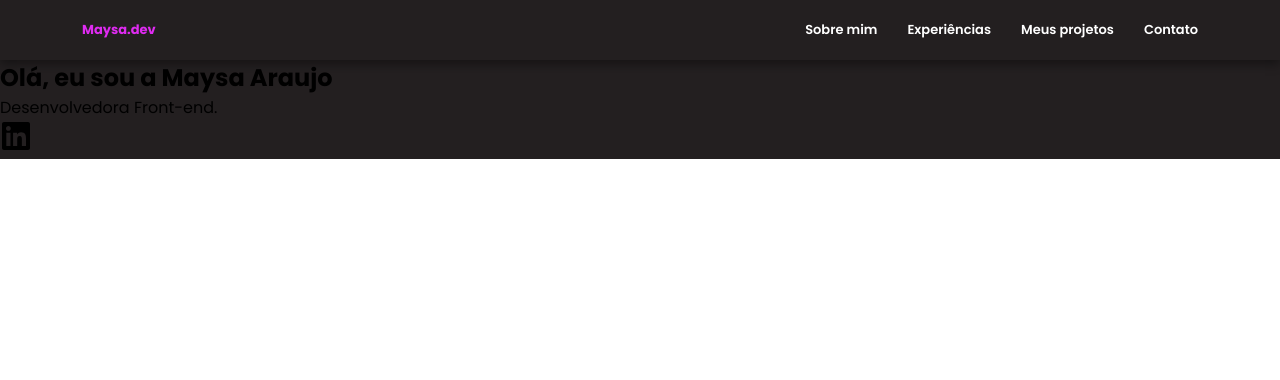
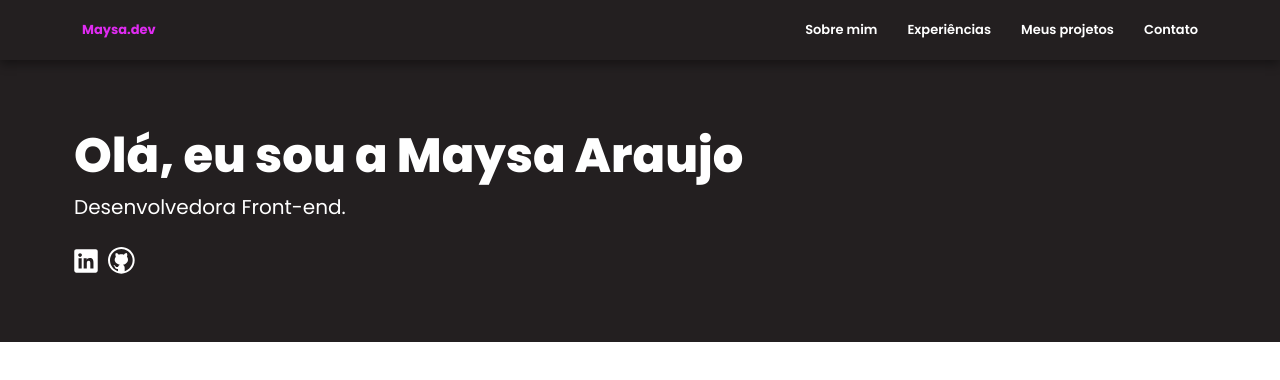
Before and after one commit to maysaraujo/portfolio, a React (Vite) app: page / in a window 1280 px wide. Shown: the top 380 px of the page. Built offline with nearby package versions, Linux system fonts and the light colour scheme.

Commit message:
feat: adding the apresentation component

```diff
--- a/src/components/Apresentacao/Apresentacao.jsx
+++ b/src/components/Apresentacao/Apresentacao.jsx
@@ -3,13 +3,32 @@ import styles from './Apresentacao.module.css';
 const Apresentacao = () => {
   return (
     <section>
-      <h1>Olá, eu sou a Maysa Araujo</h1>
-      <p> Desenvolvedora Front-end.</p>
-      <div className={styles.redes}>
-        <div className={styles.iconLinkedin}>
-          <svg xmlns='http://www.w3.org/2000/svg' viewBox='0 0 448 512'>
-            <path d='M416 32H31.9C14.3 32 0 46.5 0 64.3v383.4C0 465.5 14.3 480 31.9 480H416c17.6 0 32-14.5 32-32.3V64.3c0-17.8-14.4-32.3-32-32.3zM135.4 416H69V202.2h66.5V416zm-33.2-243c-21.3 0-38.5-17.3-38.5-38.5S80.9 96 102.2 96c21.2 0 38.5 17.3 38.5 38.5 0 21.3-17.2 38.5-38.5 38.5zm282.1 243h-66.4V312c0-24.8-.5-56.7-34.5-56.7-34.6 0-39.9 27-39.9 54.9V416h-66.4V202.2h63.7v29.2h.9c8.9-16.8 30.6-34.5 62.9-34.5 67.2 0 79.7 44.3 79.7 101.9V416z' />
-          </svg>
+      <div className='container'>
+        <div className={styles.apresentacaoContainer}>
+          <h1>Olá, eu sou a Maysa Araujo</h1>
+          <p> Desenvolvedora Front-end.</p>
+          <div className={styles.redes}>
+            <div className={styles.iconLinkedin}>
+              <svg
+                width='24'
+                height='24'
+                viewBox='0 0 24 24'
+                xmlns='http://www.w3.org/2000/svg'
+              >
+                <path d='M21.6 0.266663H2.4C1.22133 0.266663 0.266663 1.22133 0.266663 2.4V21.6C0.266663 22.7787 1.22133 23.7333 2.4 23.7333H21.6C22.7787 23.7333 23.7333 22.7787 23.7333 21.6V2.4C23.7333 1.22133 22.7787 0.266663 21.6 0.266663ZM7.68426 19.4667H4.53759V9.34186H7.68426V19.4667ZM6.07893 7.89439C5.06453 7.89439 4.24426 7.07199 4.24426 6.05973C4.24426 5.04746 5.06559 4.22613 6.07893 4.22613C7.09013 4.22613 7.91253 5.04853 7.91253 6.05973C7.91253 7.07199 7.09013 7.89439 6.07893 7.89439ZM19.4709 19.4667H16.3264V14.5429C16.3264 13.3685 16.3051 11.8581 14.6912 11.8581C13.0539 11.8581 12.8021 13.1371 12.8021 14.4576V19.4667H9.65759V9.34186H12.6763V10.7253H12.7189C13.1392 9.92959 14.1653 9.09013 15.696 9.09013C18.8821 9.09013 19.4709 11.1872 19.4709 13.9136V19.4667Z' />
+              </svg>
+            </div>
+            <div className={styles.iconGithub}>
+              <svg
+                width='27'
+                height='27'
+                viewBox='0 0 27 27'
+                xmlns='http://www.w3.org/2000/svg'
+              >
+                <path d='M13.3333 0C5.98138 0 0 5.98138 0 13.3333C0 20.6853 5.98138 26.6667 13.3333 26.6667C20.6853 26.6667 26.6667 20.6853 26.6667 13.3333C26.6667 5.98138 20.6853 0 13.3333 0ZM13.3333 2C19.6044 2 24.6667 7.06226 24.6667 13.3333C24.6667 18.4436 21.3046 22.7483 16.6667 24.168V20.7578C16.6667 19.4844 15.9329 18.3924 14.8724 17.8489C16.9644 17.4487 18.6865 16.2655 19.4971 14.6716C20.3076 13.0776 20.107 11.2687 18.9583 9.81379C19.254 8.9036 19.5843 7.30711 18.7995 6.05078C17.2862 6.05078 16.3098 7.08805 15.8437 7.73307C15.0471 7.47135 14.1946 7.3356 13.3333 7.33333C12.4716 7.3341 11.6181 7.46852 10.8203 7.72916C10.3532 7.08384 9.37749 6.05078 7.86719 6.05078C6.96648 7.49254 7.52328 9.04303 7.82162 9.67577C6.59469 11.1251 6.33486 12.9638 7.12638 14.5957C7.91789 16.2276 9.65998 17.4449 11.7878 17.8529C10.917 18.3016 10.2649 19.116 10.0651 20.1042H9.18881C8.32414 20.1042 7.98818 19.7528 7.52084 19.1601C7.05951 18.5675 6.56346 18.1692 5.96746 18.0039C5.64612 17.9699 5.42964 18.2143 5.70964 18.431C6.65564 19.075 6.72094 20.129 7.10027 20.819C7.4456 21.4403 8.15314 22 8.95313 22H10V24.168C5.36205 22.7483 2.00001 18.4436 2.00001 13.3333C2.00001 7.06226 7.06226 2 13.3333 2Z' />
+              </svg>
+            </div>
+          </div>
         </div>
       </div>
     </section>
--- a/src/components/Apresentacao/Apresentacao.module.css
+++ b/src/components/Apresentacao/Apresentacao.module.css
@@ -2,8 +2,47 @@ section {
   background-color: var(--black-200);
 }
 
+section .apresentacaoContainer {
+  padding: 60px 0 60px 10px;
+}
+
+section .apresentacaoContainer h1 {
+  font-size: 48px;
+  color: var(--white);
+  font-weight: 800;
+}
+
+section .apresentacaoContainer {
+  font-size: 20px;
+  color: var(--white);
+  margin-bottom: 25px;
+}
+
+section .redes {
+  display: flex;
+  align-items: center;
+  gap: 10px;
+  margin-top: 25px;
+}
+
 section .redes .iconLinkedin>svg {
-  width: 32px;
-  height: 32px;
-  color: var(--white);
+  fill: var(--white);
+
+  cursor: pointer;
+  transition: all .5s ease-out;
 }
+
+section .redes .iconLinkedin>svg:hover {
+  fill: var(--magenta);
+}
+
+section .redes .iconGithub>svg {
+  fill: var(--white);
+
+  cursor: pointer;
+  transition: all .5s ease-out;
+}
+
+section .redes .iconGithub>svg:hover {
+  fill: var(--magenta);
+}
```
